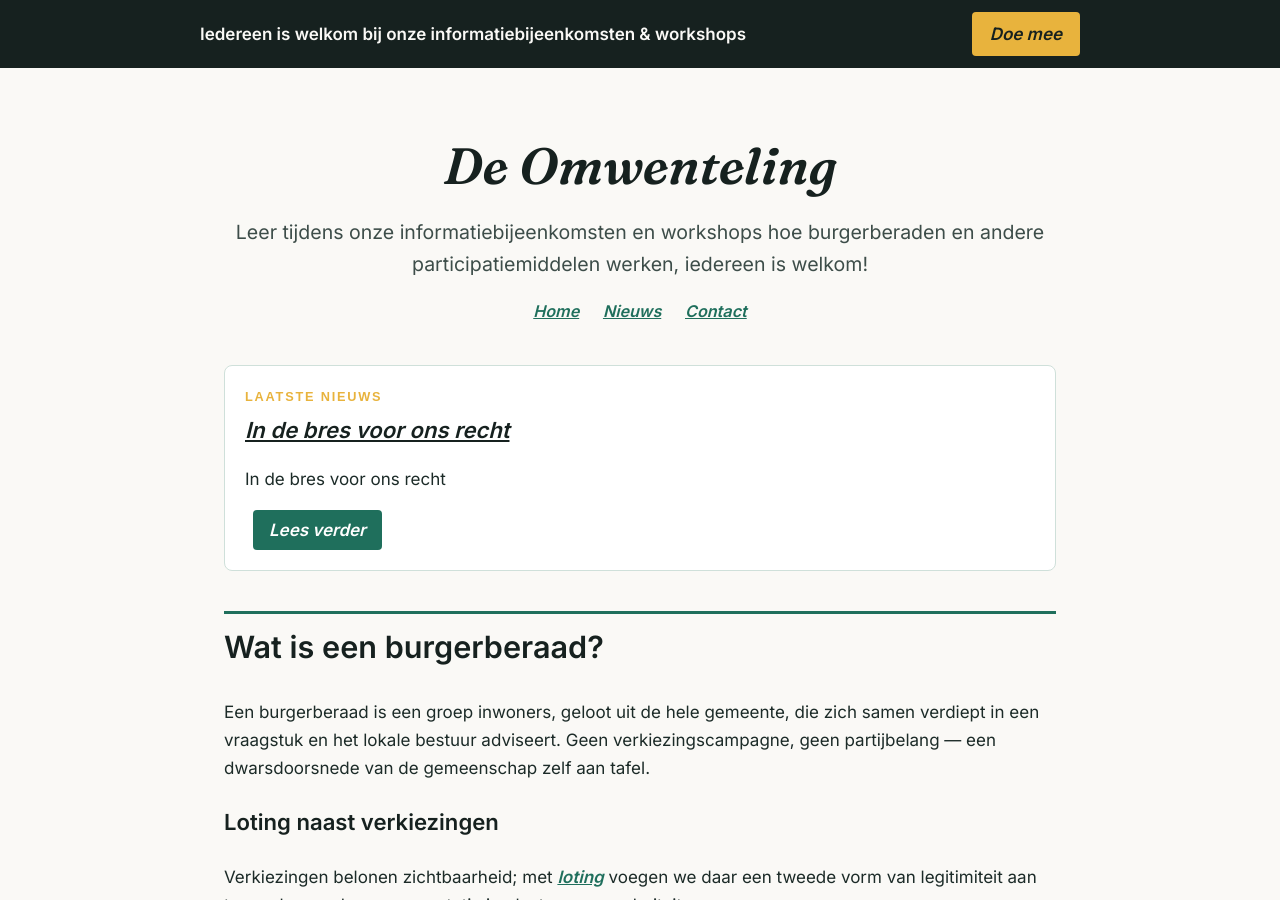
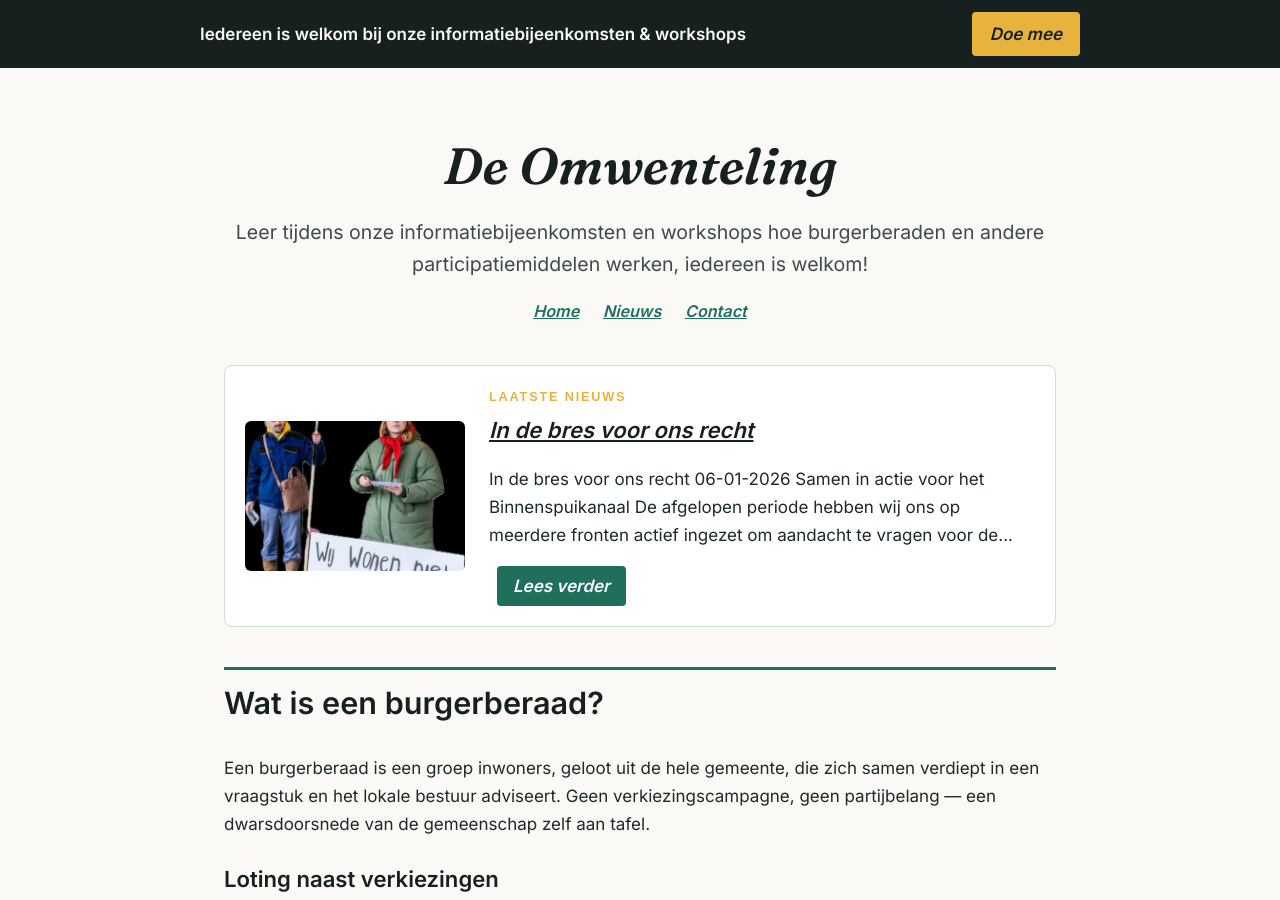
Before and after one commit to Klikblitser/Omwenteling, a Jekyll site: the page built from index.md, in a window 1280 px wide and 900 px high. Built offline with Jekyll 4.4.1, drawn with Linux system fonts in a browser that asks for light colours.

Commit message:
Afbeeldingsveld op homepage ondersteunt zowel image als thumbnail
Het "Laatste nieuws"-blok op de homepage en de post-layout lezen nu
page.image of, als die ontbreekt, page.thumbnail — zodat de
hero-afbeelding ook werkt bij berichten die het thumbnail-veld
gebruiken (zoals "In de bres voor ons recht").

Co-Authored-By: Claude Sonnet 5 <noreply@anthropic.com>
Claude-Session: https://claude.ai/code/session_01R47UEToY2dw5Npg6ovPstC

```diff
--- a/_layouts/post.html
+++ b/_layouts/post.html
@@ -7,8 +7,9 @@ layout: default
     <h2 class="post-title">{{ page.title }}</h2>
   </header>
 
-  {% if page.image %}
-  <img class="post-afbeelding" src="{{ page.image | relative_url }}" alt="{{ page.title }}">
+  {% assign post_afbeelding = page.image | default: page.thumbnail %}
+  {% if post_afbeelding %}
+  <img class="post-afbeelding" src="{{ post_afbeelding | relative_url }}" alt="{{ page.title }}">
   {% endif %}
 
   <div class="post-content">
--- a/index.md
+++ b/index.md
@@ -4,10 +4,11 @@ layout: default
 
 {% if site.posts.size > 0 %}
 {% assign laatste = site.posts.first %}
+{% assign laatste_afbeelding = laatste.image | default: laatste.thumbnail %}
 <div class="laatste-nieuws">
-  {% if laatste.image %}
+  {% if laatste_afbeelding %}
   <a href="{{ laatste.url | relative_url }}" class="laatste-nieuws-afbeelding">
-    <img src="{{ laatste.image | relative_url }}" alt="{{ laatste.title }}">
+    <img src="{{ laatste_afbeelding | relative_url }}" alt="{{ laatste.title }}">
   </a>
   {% endif %}
   <div class="laatste-nieuws-tekst">
```
Also changed, not shown: _posts/2026-09-09-In de bres voor ons recht.md (line endings or trailing spaces).
